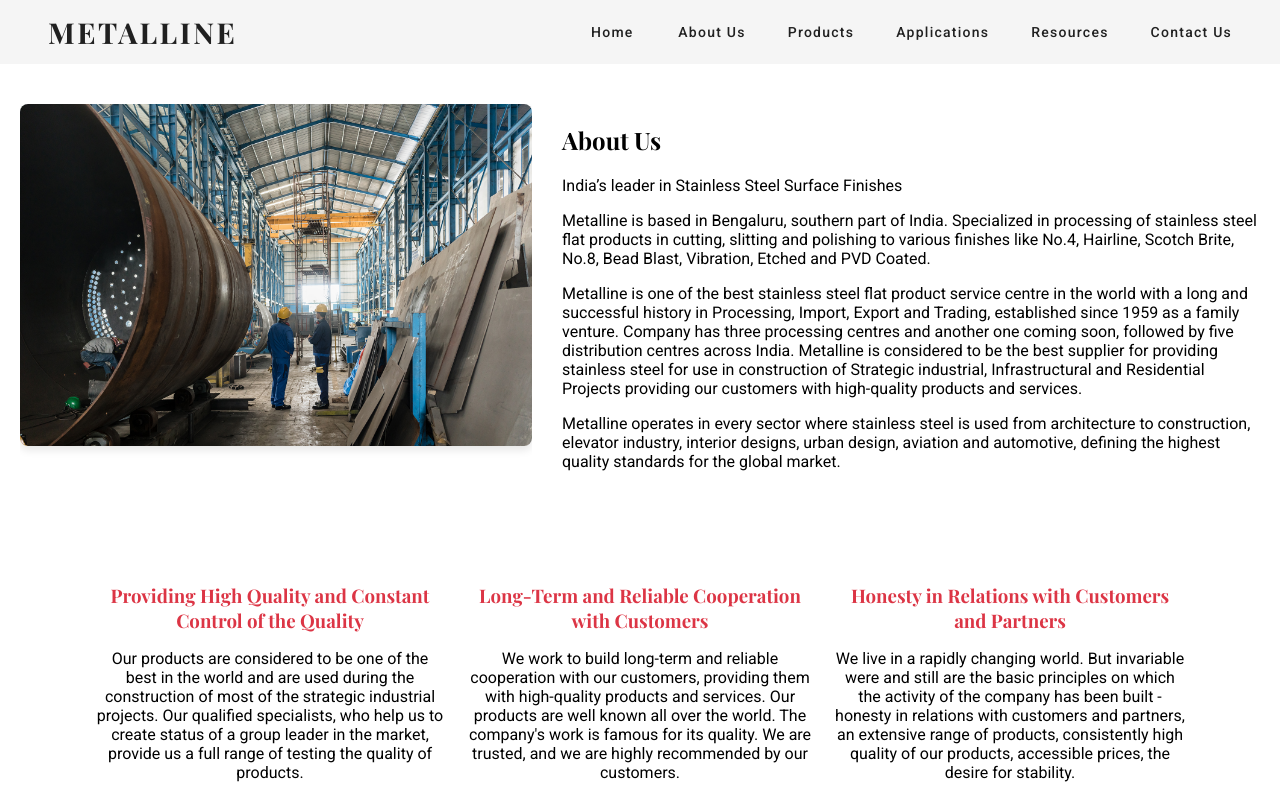
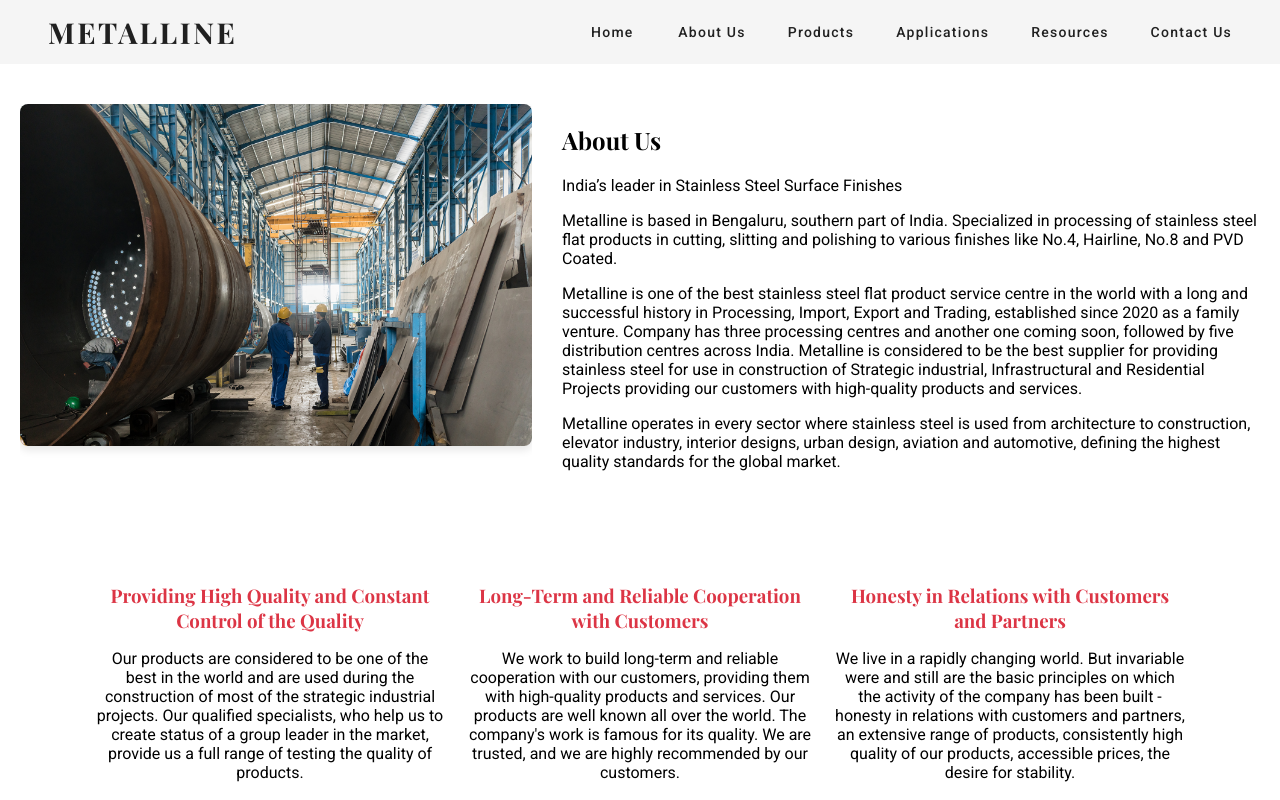
Before and after one commit to jayseth34/met, an Angular app: page /about in a window 1280 px wide. Shown: the top 800 px of the page. Built offline with nearby package versions, Linux system fonts and the light colour scheme.

Commit message:
tiku changes

```diff
--- a/src/app/components/aboutus/aboutus.component.html
+++ b/src/app/components/aboutus/aboutus.component.html
@@ -12,13 +12,13 @@
     <p>
       Metalline is based in Bengaluru, southern part of India.
       Specialized in processing of stainless steel flat products in cutting,
-      slitting and polishing to various finishes like No.4, Hairline, Scotch
-      Brite, No.8, Bead Blast, Vibration, Etched and PVD Coated.
+      slitting and polishing to various finishes like No.4, Hairline,
+      No.8 and PVD Coated.
     </p>
     <p>
       Metalline is one of the best stainless steel flat product service centre in
       the world with a long and successful history in Processing, Import, Export
-      and Trading, established since 1959 as a family venture. Company has three
+      and Trading, established since 2020 as a family venture. Company has three
       processing centres and another one coming soon, followed by five
       distribution centres across India. Metalline is considered to be the best
       supplier for providing stainless steel for use in construction of
--- a/src/app/components/products/products.component.ts
+++ b/src/app/components/products/products.component.ts
@@ -107,7 +107,7 @@
         break;
       case 'SSRods':
         this.images = [
-          { mainHeading: 'SS Rods', id: 'ssrods1', productName: 'SS 304 Round Bar', src: 'assets/ssrods/304roundbar.jpg' },
+          { mainHeading: 'SS Rods', id: 'ssrods1', productName: 'SS Round Bar', src: 'assets/ssrods/304roundbar.jpg' },
           { mainHeading: 'SS Rods', id: 'ssrods2', productName: 'SS Square Bar', src: 'assets/ssrods/squarebar.jpg' },
           { mainHeading: 'SS Rods', id: 'ssrods3', productName: 'SS Hex Bar', src: 'assets/ssrods/hexbar.jpg' },
 
@@ -115,7 +115,7 @@
         break;
       case 'SSHrFinishSheets':
         this.images = [
-          { mainHeading: 'SS Hr Finish Sheets', id: 'sshrfinish1', productName: 'SS Hr Finish Sheets 1', src: 'assets/sshrfinishsheets/sshrfinishsheet.jpg' },
+          { mainHeading: 'SS Hr Finish Sheets', id: 'sshrfinish1', productName: 'SS Hr Finish Sheets', src: 'assets/sshrfinishsheets/sshrfinishsheet.jpg' },
         ];
         break;
       case 'SSPlates':
```
